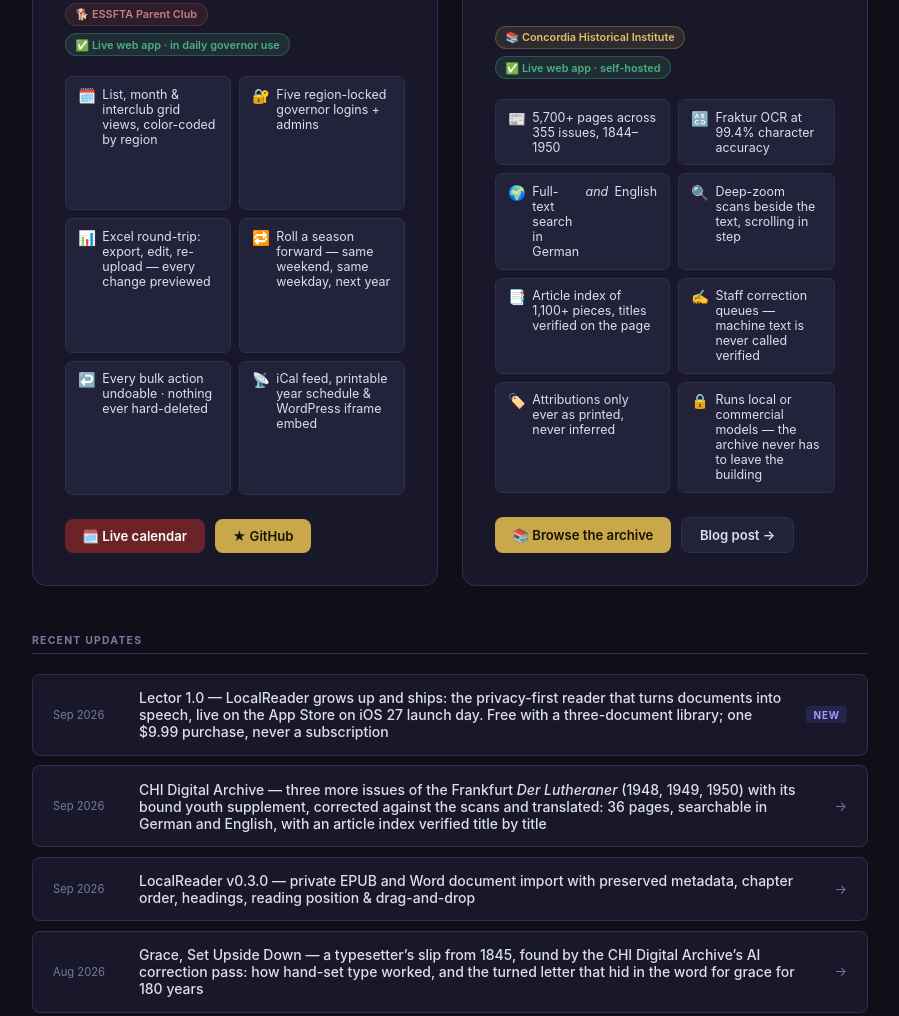
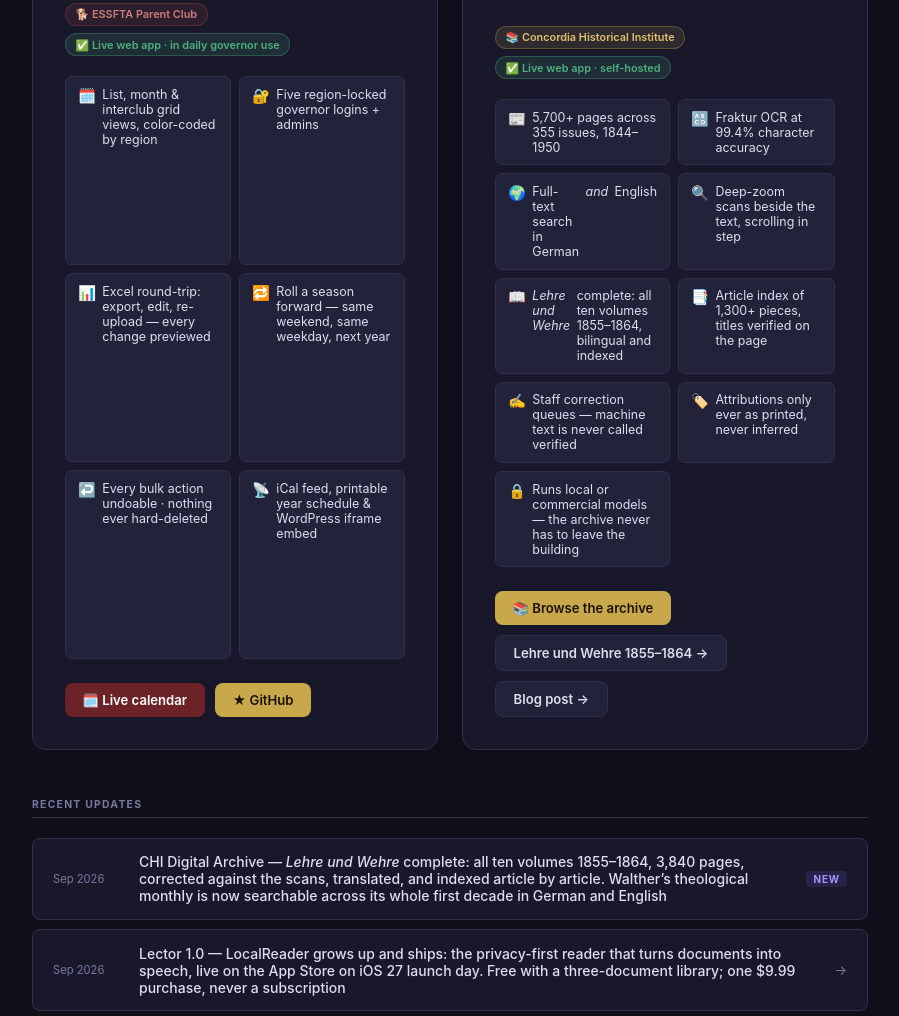
Before and after one commit to abc3-Mac/abc3-Mac.github.io, a plain HTML site: page index.html in a window 1280 px wide. Shown: the part 2256-3272 px from the top of the page, without its empty margins (190-1089 px from the left). Drawn offline with Linux system fonts and the light colour scheme.

Commit message:
CHI Digital Archive card: Lehre und Wehre 1855-1864 complete (all ten volumes bilingual + indexed); Recent Updates entry

```diff
--- a/index.html
+++ b/index.html
@@ -376,7 +376,8 @@
         <div class="feat"><span class="feat-icon feat-icon-gold">🔠</span> Fraktur OCR at 99.4% character accuracy</div>
         <div class="feat"><span class="feat-icon feat-icon-gold">🌍</span> Full-text search in German <em>and</em> English</div>
         <div class="feat"><span class="feat-icon feat-icon-gold">🔍</span> Deep-zoom scans beside the text, scrolling in step</div>
-        <div class="feat"><span class="feat-icon feat-icon-gold">📑</span> Article index of 1,100+ pieces, titles verified on the page</div>
+        <div class="feat"><span class="feat-icon feat-icon-gold">📖</span> <em>Lehre und Wehre</em> complete: all ten volumes 1855–1864, bilingual and indexed</div>
+        <div class="feat"><span class="feat-icon feat-icon-gold">📑</span> Article index of 1,300+ pieces, titles verified on the page</div>
         <div class="feat"><span class="feat-icon feat-icon-gold">✍️</span> Staff correction queues — machine text is never called verified</div>
         <div class="feat"><span class="feat-icon feat-icon-gold">🏷️</span> Attributions only ever as printed, never inferred</div>
         <div class="feat"><span class="feat-icon feat-icon-gold">🔒</span> Runs local or commercial models — the archive never has to leave the building</div>
@@ -384,7 +385,8 @@
 
       <div class="btn-row">
         <a class="btn btn-gold" href="https://chi-archive.collver.biz">📚 Browse the archive</a>
-        <a class="btn btn-secondary" href="https://news.collver.biz/grace-set-upside-down/">Blog post →</a>
+        <a class="btn btn-secondary" href="https://chi-archive.collver.biz/publication/4">Lehre und Wehre 1855–1864 →</a>
+        <a class="btn btn-secondary" href="https://news.collver.biz/compiled-with-loving-diligence/">Blog post →</a>
       </div>
     </div>
 
@@ -393,10 +395,16 @@
   <div class="section-header">Recent Updates</div>
   <div class="updates">
 
+    <a class="update-item" href="https://chi-archive.collver.biz/publication/4">
+      <span class="update-date">Sep 2026</span>
+      <span class="update-title">CHI Digital Archive — <em>Lehre und Wehre</em> complete: all ten volumes 1855–1864, 3,840 pages, corrected against the scans, translated, and indexed article by article. Walther&#8217;s theological monthly is now searchable across its whole first decade in German and English</span>
+      <span class="update-tag">New</span>
+    </a>
+
     <a class="update-item" href="https://lector.collver.biz">
       <span class="update-date">Sep 2026</span>
       <span class="update-title">Lector 1.0 &mdash; LocalReader grows up and ships: the privacy-first reader that turns documents into speech, live on the App Store on iOS&nbsp;27 launch day. Free with a three-document library; one $9.99 purchase, never a subscription</span>
-      <span class="update-tag">New</span>
+      <span class="update-arrow">→</span>
     </a>
 
     <a class="update-item" href="https://chi-archive.collver.biz">
```
